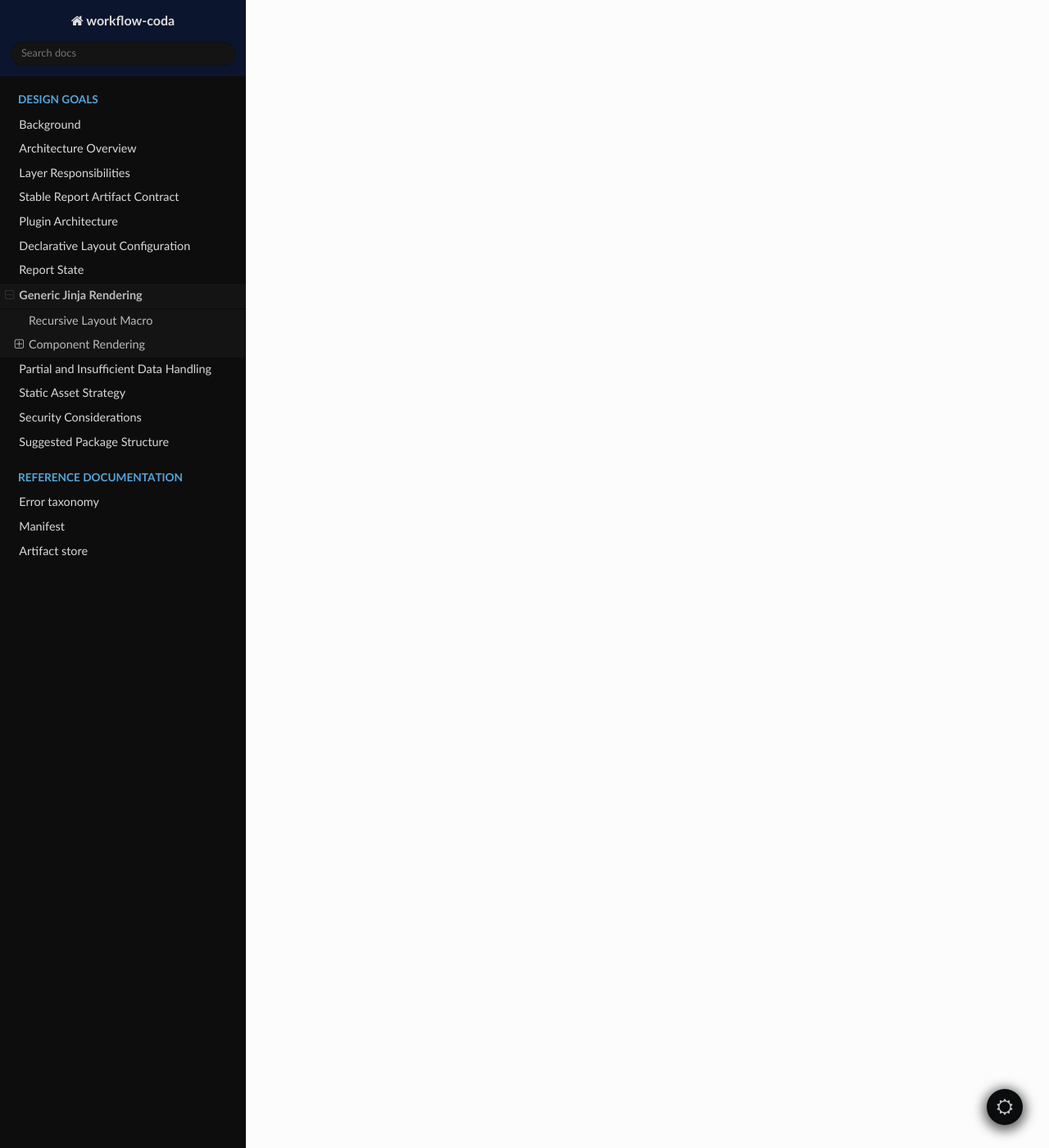
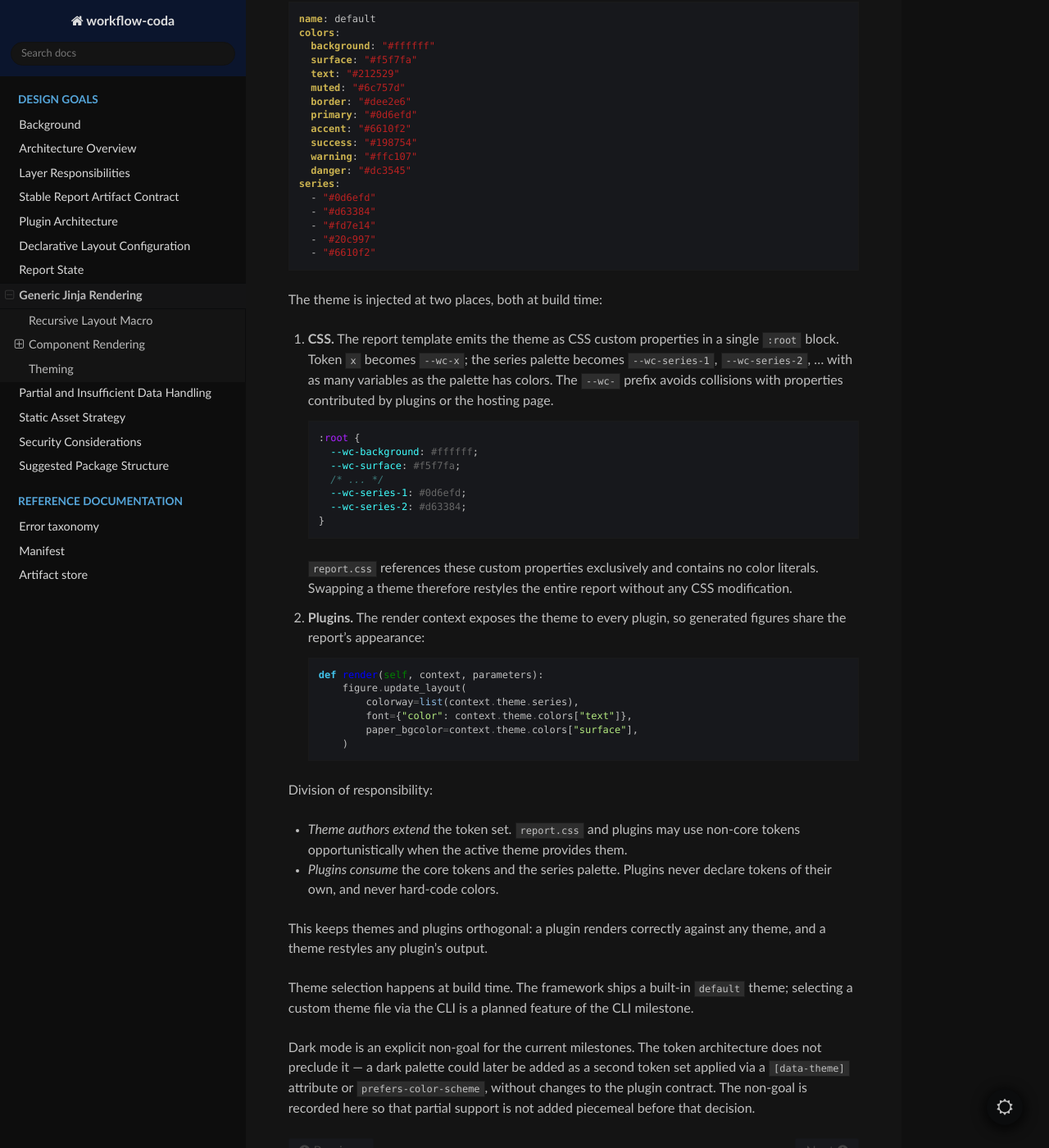
Before and after one commit to Rounge-lab/workflow-coda, a Sphinx documentation site: the page built from docs/dev/source/roadmap/rendering.rst, in a window 1280 px wide and 1400 px high, scrolled down 3750 px. Shown: the whole window at 82% size. Built offline with Sphinx 7.4.7 and the Read the Docs theme 3.1.0, drawn with Linux system fonts in a browser that asks for light colours; some of the changed text lies outside the part shown.

Commit message:
Added theming design to development docs

```diff
--- a/docs/dev/source/roadmap/rendering.rst
+++ b/docs/dev/source/roadmap/rendering.rst
@@ -161,3 +161,114 @@ before inserting it into the generic layout.
 
 The template-plus-context approach is preferred for reusable non-Plotly report
 components such as KPI grids, tables, notices, and metadata blocks.
+
+
+Theming
+-------
+
+Reports are themed through *design tokens*: a small, validated set of
+semantic color values that is the single source of truth for every
+visual element of a report — page CSS, plugin-generated figures, and
+report JavaScript.  All colors are decided at report build time: the
+generated HTML is deterministic, and theming is testable in Python
+without a browser.
+
+A theme consists of:
+
+* ``name``: the theme's human-readable name.
+* ``colors``: a mapping of semantic tokens to ``#rrggbb`` colors.  Every
+  theme must provide the core tokens:
+
+  ``background``, ``surface``, ``text``, ``muted``, ``border``,
+  ``primary``, ``accent``, ``success``, ``warning``, ``danger``
+
+  Themes may declare additional tokens beyond the core set.
+* ``series``: an ordered categorical palette of at least two colors, for
+  plots and other repeated-color contexts.
+
+Tokens are lowercase kebab-case words.  The theme model is strict and
+frozen, like the manifest models: unknown structure and malformed colors
+fail validation, and a theme file that fails validation surfaces as a
+typed framework error at build time rather than a silently degraded
+report.  Typography, spacing, and layout are not theme tokens; they
+remain the responsibility of ``report.css``.
+
+Example theme file:
+
+.. code-block:: yaml
+
+   name: default
+   colors:
+     background: "#ffffff"
+     surface: "#f5f7fa"
+     text: "#212529"
+     muted: "#6c757d"
+     border: "#dee2e6"
+     primary: "#0d6efd"
+     accent: "#6610f2"
+     success: "#198754"
+     warning: "#ffc107"
+     danger: "#dc3545"
+   series:
+     - "#0d6efd"
+     - "#d63384"
+     - "#fd7e14"
+     - "#20c997"
+     - "#6610f2"
+
+The theme is injected at two places, both at build time:
+
+1. **CSS.**  The report template emits the theme as CSS custom properties
+   in a single ``:root`` block.  Token ``x`` becomes ``--wc-x``; the
+   series palette becomes ``--wc-series-1``, ``--wc-series-2``, ... with
+   as many variables as the palette has colors.  The ``--wc-`` prefix
+   avoids collisions with properties contributed by plugins or the
+   hosting page.
+
+   .. code-block:: css
+
+      :root {
+        --wc-background: #ffffff;
+        --wc-surface: #f5f7fa;
+        /* ... */
+        --wc-series-1: #0d6efd;
+        --wc-series-2: #d63384;
+      }
+
+   ``report.css`` references these custom properties exclusively and
+   contains no color literals.  Swapping a theme therefore restyles the
+   entire report without any CSS modification.
+
+2. **Plugins.**  The render context exposes the theme to every plugin, so
+   generated figures share the report's appearance:
+
+   .. code-block:: python
+
+      def render(self, context, parameters):
+          figure.update_layout(
+              colorway=list(context.theme.series),
+              font={"color": context.theme.colors["text"]},
+              paper_bgcolor=context.theme.colors["surface"],
+          )
+
+Division of responsibility:
+
+* *Theme authors extend* the token set.  ``report.css`` and plugins may
+  use non-core tokens opportunistically when the active theme provides
+  them.
+* *Plugins consume* the core tokens and the series palette.  Plugins
+  never declare tokens of their own, and never hard-code colors.
+
+This keeps themes and plugins orthogonal: a plugin renders correctly
+against any theme, and a theme restyles any plugin's output.
+
+Theme selection happens at build time.  The framework ships a built-in
+``default`` theme; selecting a custom theme file via the CLI is a planned
+feature of the CLI milestone.
+
+Dark mode is an explicit non-goal for the current milestones.  The token
+architecture does not preclude it — a dark palette could later be added
+as a second token set applied via a ``[data-theme]`` attribute or
+``prefers-color-scheme``, without changes to the plugin contract.  The
+non-goal is recorded here so that partial support is not added
+piecemeal before that decision.
--- a/docs/dev/source/roadmap/structure.rst
+++ b/docs/dev/source/roadmap/structure.rst
@@ -22,6 +22,7 @@ the remaining modules land with their milestones.
    │   ├── artifact.py
    │   ├── envelope.py
    │   └── loader.py
+   ├── theme.py
    ├── context.py
    ├── components.py
    ├── diagnostics.py
@@ -55,7 +56,8 @@ The ``manifest`` package is the manifest data contract: constrained shared
 types, artifact declarations, the manifest envelope, and manifest loading.
 ``artifact_store`` resolves and reads declared artifacts relative to the
 manifest root. ``errors`` holds the exception hierarchy shared by the whole
-framework.
+framework. ``theme`` defines the design-token theme model shared by the report
+CSS and plugin-generated figures; the render context exposes it to plugins.
 
 .. code-block:: text
    :caption: Example extension package
@@ -108,3 +110,5 @@ Planned alongside later milestones:
 * Successful HTML generation for partial runs.
 * Plotly included once in a generated report.
 * Accessibility checks for tab controls where practical.
+* Theme model validation (core tokens present, color syntax, series
+  palette length).
```
Also changed, not shown: docs/dev/source/roadmap/assets.rst (+8 -0 lines), docs/dev/source/roadmap/plugins.rst (+34 -7 lines).
